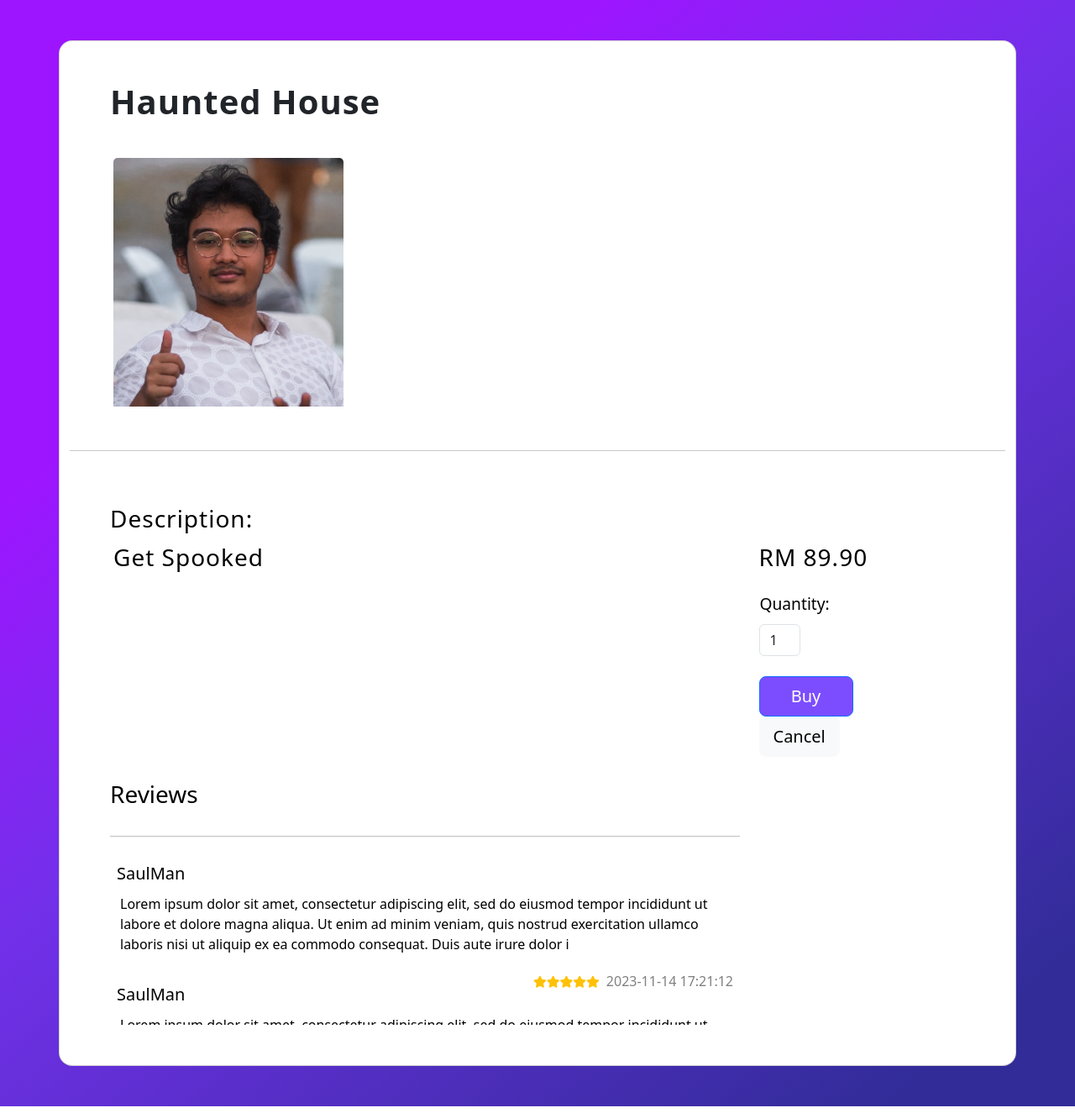
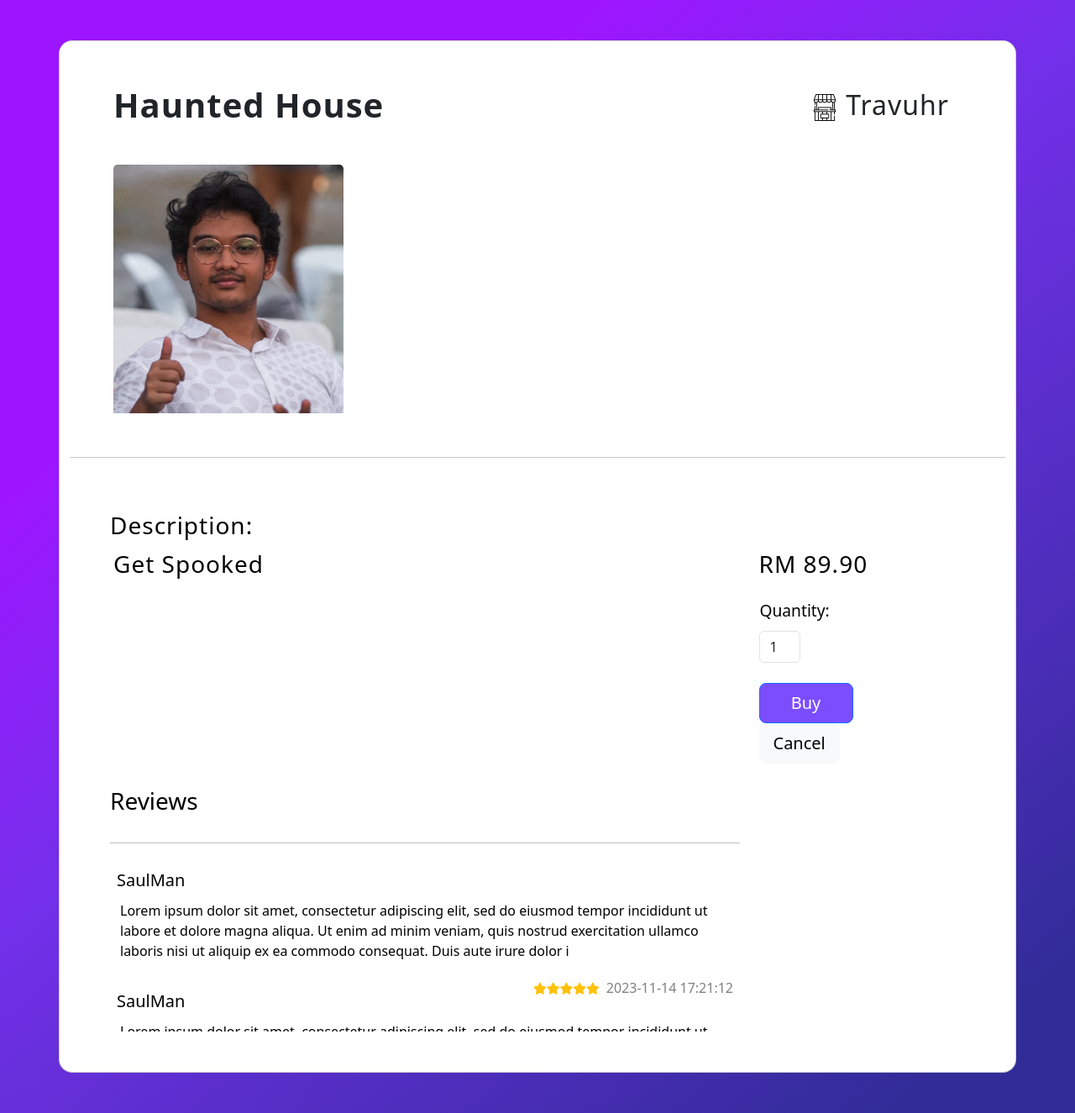
Before and after one commit to JustinCJM/BIT210-Assignment, a PHP site: page /product_listing.php?productid=26 in a window 1280 px wide. Shown: the part 86-1411 px from the top of the page at 84% size. Run offline with PHP 8.4, Linux system fonts and the light colour scheme; data comes from the database, SQL or seed files in the repository.

Commit message:
bunch qol & ux changes

```diff
--- a/product_listing.php
+++ b/product_listing.php
@@ -62,7 +62,7 @@ require_once 'includes/dbh.inc.php';
         <?php
             // get data & set sql queries
             $id = $_GET['productid'];
-            $query = "SELECT * FROM product WHERE productID = $id ";
+            $query = "SELECT * FROM product LEFT JOIN merchant ON product.merchantID = merchant.merchantID WHERE productID = $id";
             $displayImageQuery = "SELECT image_path FROM product_images WHERE productID = $id AND display = 1";
             $imageQuery = "SELECT image_path FROM product_images WHERE productID = $id AND display = 0;";
             $reviewQuery = "SELECT * FROM reviews
@@ -76,6 +76,7 @@ require_once 'includes/dbh.inc.php';
             $name = $result['productName'];
             $price = number_format($result['productPrice'], 2);
             $description = $result['prodDescription'];
+            $shopName = $result['shopName'];
 
             // get display image
             $displayResult = mysqli_query($mysqli, $displayImageQuery);
@@ -100,9 +101,19 @@ require_once 'includes/dbh.inc.php';
                 <div class="row d-flex justify-content-center align-items-center">
                     <div class="card" style="border-radius: 1rem">
                         <div class="row g-0">
-                            <h1 class="mb-2 p-5" style="letter-spacing: 1px;">
-                                <b><?php echo $name; ?></b>
-                            </h1>
+                            <div class="col-md-6 col-lg-8 p-1 d-md-flex d-md-block" style="margin-right: 5px;">
+                                <h1 class="mb-2 p-5" style="letter-spacing: 1px;">
+                                    <b><?php echo $name; ?></b>
+                                </h1>
+                            </div>
+                            <div class="row col-md-6 col-lg-4 d-flex align-items-center">
+                                <h2 class="mb-2 p-5" style="letter-spacing: 1px; text-align: right;">
+                                    <img src='assets/stall.png' style='width: 2rem;' alt='Stall' id='shopImg'/>
+                                    <label for='shopImg'><?php echo $shopName; ?></label>
+                                </h2>
+                            </div>
+                        </div>
+                        <div class="row g-0">
                             <div class="card-body p-2 px-5 pb-5" style="margin-top:-25px;">
                                 <div class="row g-0">
                                     <div class="col-md-9 col-lg-8 p-1 d-md-flex d-md-block" style="margin-right: 5px;">
--- a/refund_process.php
+++ b/refund_process.php
@@ -3,11 +3,14 @@ require_once 'includes/config_session.inc.php';
 include 'includes/dbh.inc.php';
 
 $refundID = $_GET['refundID'];
+$orderID = $_GET['orderID'];
 $status = $_GET['status'];
 
 if ($status == 'accepted') {
     $query = "UPDATE refunds SET refundStatus = 'REFUNDED' WHERE refundID = " . $refundID;
+    $query2 = "UPDATE orders SET orderStatus = 'REFUNDED' WHERE orderID = " . $orderID;
     $mysqli->query($query);
+    $mysqli->query($query2);
     echo "<script>
         alert('Refund Request Approved.');
         window.location.href='viewMerchantRefunds.php';
@@ -15,7 +18,9 @@ if ($status == 'accepted') {
 }
 else {
     $query = "UPDATE refunds SET refundStatus = 'REJECTED' WHERE refundID = " . $refundID;
+    $query2 = "UPDATE orders SET orderStatus = 'COMPLETED' WHERE orderID = " . $orderID;
     $mysqli->query($query);
+    $mysqli->query($query2);
     echo "<script>
         alert('Refund Request Rejected.');
         window.location.href='viewMerchantRefunds.php';
--- a/viewMerchantRefunds.php
+++ b/viewMerchantRefunds.php
@@ -118,9 +118,9 @@ if (!$result) {
                                                     <div></div>
                                                     <div class='ml-auto'>
                                                         <a type='button' class='btn me-2' style='background-color:#7c4dff; color:white;' onclick='return confirm(\"Accept this refund request?\")'
-                                                            href='refund_process.php?refundID={$row['refundID']}&status=accepted'>Accept Refund</a>
+                                                            href='refund_process.php?refundID={$row['refundID']}&status=accepted&orderID={$row['refundID']}'>Accept Refund</a>
                                                             <a type='button' class='btn btn-light' onclick='return confirm(\"Reject this refund request?\")'
-                                                            href='refund_process.php?refundID={$row['refundID']}&status=rejected'
+                                                            href='refund_process.php?refundID={$row['refundID']}&status=rejected&orderID={$row['refundID']}'
                                                             >Reject Refund</a>
                                                     </div>
                                                 </div>
```
